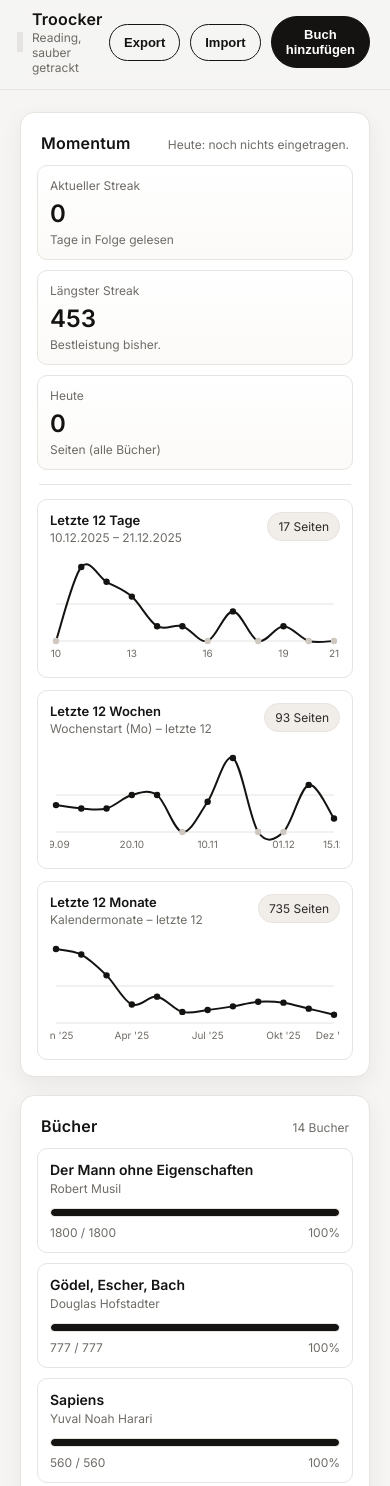
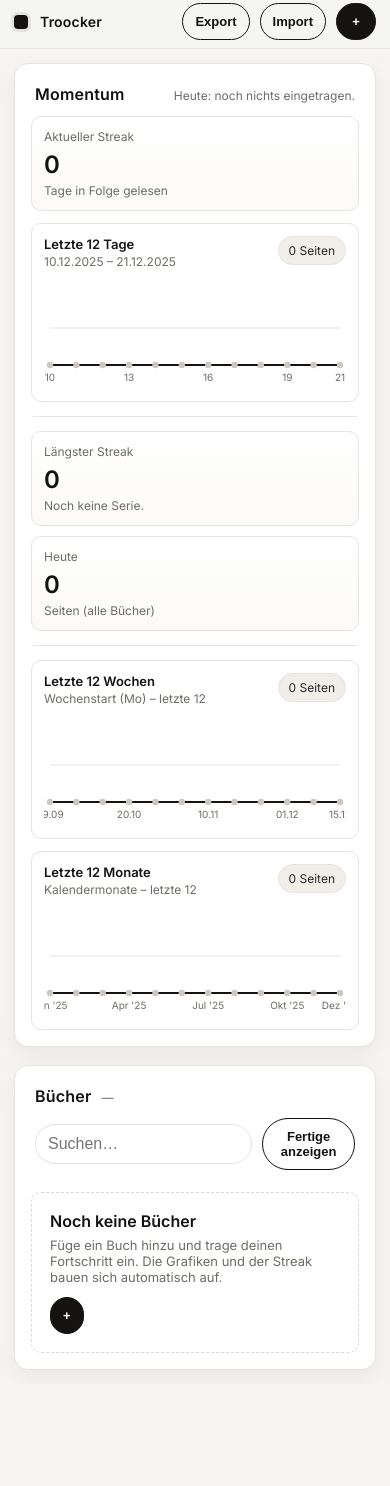
Before and after one commit to Mkpb321/momentum, a plain HTML site: page index.html in a window 390 px wide. Shown: the part 5-1491 px from the top of the page. After the commit the page ends 1389 px from the top, so only its background shows below. Drawn offline with Linux system fonts and the light colour scheme.

Commit message:
UI: compact header, hero layout (streak + 12-day chart first), searchable/sorted books with finished toggle; fix mobile modal overflow + iOS zoom

```diff
--- a/app.js
+++ b/app.js
@@ -12,14 +12,17 @@ let state = loadState();
    Hinweis: Standardmäßig werden Demo-Daten nur geladen, wenn noch keine Bücher existieren.
    Wenn du vorhandene Daten bewusst überschreiben willst: DEMO_OVERWRITE_EXISTING = true.
 ================================================================== */
-const ENABLE_DEMO_DATA = true;
-const DEMO_OVERWRITE_EXISTING = true;
+const ENABLE_DEMO_DATA = false;
+const DEMO_OVERWRITE_EXISTING = false;
 
 if (ENABLE_DEMO_DATA && (DEMO_OVERWRITE_EXISTING || state.books.length === 0)) {
   state = createDemoState();
   saveState(state);
 }
 /* =================== Ende DEMO-DATEN =================== */
+
+let showFinished = false;
+let searchQuery = "";
 
 let activeBookId = null;
 
@@ -47,6 +50,9 @@ const el = {
   bookList: document.getElementById("bookList"),
   emptyState: document.getElementById("emptyState"),
   booksMeta: document.getElementById("booksMeta"),
+
+  bookSearch: document.getElementById("bookSearch"),
+  btnToggleFinished: document.getElementById("btnToggleFinished"),
 
   kpiCurrentStreak: document.getElementById("kpiCurrentStreak"),
   kpiLongestStreak: document.getElementById("kpiLongestStreak"),
@@ -79,6 +85,18 @@ renderAll();
 function wireEvents() {
   el.btnAddBook.addEventListener("click", openAddBook);
   el.btnAddBookEmpty?.addEventListener("click", openAddBook);
+
+  // Books controls
+  el.bookSearch?.addEventListener("input", () => {
+    searchQuery = String(el.bookSearch.value || "").trim().toLowerCase();
+    renderBooks();
+  });
+
+  el.btnToggleFinished?.addEventListener("click", () => {
+    showFinished = !showFinished;
+    renderBooks();
+    updateBooksControls();
+  });
 
   el.btnCloseAddBook?.addEventListener("click", () => el.dlgAddBook.close());
   el.btnCancelAddBook?.addEventListener("click", () => el.dlgAddBook.close());
@@ -243,20 +261,55 @@ function save() {
 /* ------------------ rendering ------------------ */
 
 function renderAll() {
+  updateBooksControls();
   renderBooks();
   renderStatsAndKpis();
   renderCharts();
 }
 
+
+function updateBooksControls() {
+  if (el.btnToggleFinished) {
+    el.btnToggleFinished.textContent = showFinished ? "Fertige ausblenden" : "Fertige anzeigen";
+  }
+}
+
 function renderBooks() {
-  const books = state.books;
+  let books = [...state.books];
+
+  // Sort: zuletzt gelesen zuerst (nach letztem History-Datum), sonst nach Erstellungsdatum
+  books.sort((a, b) => {
+    const ad = lastEntryDateKey(a);
+    const bd = lastEntryDateKey(b);
+    if (ad !== bd) return bd.localeCompare(ad);
+    return String(b.createdAt || "").localeCompare(String(a.createdAt || ""));
+  });
+
+  const totalCount = books.length;
+  const finishedCount = books.filter(isFinished).length;
+
+  if (!showFinished) {
+    books = books.filter(b => !isFinished(b));
+  }
+
+  if (searchQuery) {
+    books = books.filter(b => {
+      const t = `${b.title || ""} ${b.author || ""}`.toLowerCase();
+      return t.includes(searchQuery);
+    });
+  }
 
   el.booksMeta.textContent = books.length
     ? `${books.length} Buch${books.length === 1 ? "" : "er"}`
     : "—";
 
-  el.emptyState.hidden = books.length !== 0;
+  el.emptyState.hidden = totalCount !== 0;
   el.bookList.innerHTML = "";
+
+  if (totalCount > 0 && books.length === 0) {
+    el.bookList.innerHTML = `<div class="muted" style="padding:6px 4px;">Keine Treffer.</div>`;
+    return;
+  }
 
   for (const book of books) {
     const cur = latestPage(book);
@@ -449,6 +502,16 @@ function computeMonthTotals(dailyMap) {
 }
 
 /* ------------------ book helpers ------------------ */
+
+function isFinished(book) {
+  const cur = latestPage(book);
+  return book.totalPages > 0 && cur >= book.totalPages;
+}
+
+function lastEntryDateKey(book) {
+  if (!book.history?.length) return "0000-00-00";
+  return [...book.history].map(h => h.date).sort().at(-1) || "0000-00-00";
+}
 
 function getActiveBook() {
   return state.books.find(b => b.id === activeBookId) || null;
--- a/index.html
+++ b/index.html
@@ -17,14 +17,13 @@
         <div class="brand__mark" aria-hidden="true"></div>
         <div>
           <div class="brand__title">Troocker</div>
-          <div class="brand__subtitle">Reading, sauber getrackt</div>
 </div>
       </div>
 
       <div class="topbar__actions">
         <button class="btn btn--ghost" id="btnExport" title="Daten exportieren">Export</button>
         <button class="btn btn--ghost" id="btnImport" title="Daten importieren">Import</button>
-        <button class="btn" id="btnAddBook">Buch hinzufügen</button>
+        <button class="btn" id="btnAddBook">+</button>
       </div>
     </div>
   </header>
@@ -36,13 +35,32 @@
         <div class="panel__meta" id="streakMeta">—</div>
       </div>
 
-      <div class="kpis">
-        <div class="kpi">
+      <div class="hero">
+        <div class="hero__left">
+          <div class="kpi kpi--solo">
             <div class="kpi__label">Aktueller Streak</div>
             <div class="kpi__value" id="kpiCurrentStreak">0</div>
             <div class="kpi__hint">Tage in Folge gelesen</div>
           </div>
+        </div>
 
+        <div class="hero__right">
+          <div class="chart chart--hero">
+            <div class="chart__head">
+              <div>
+                <div class="chart__title">Letzte 12 Tage</div>
+                <div class="chart__sub" id="subDays">—</div>
+              </div>
+              <div class="chip" id="sumDays">0</div>
+            </div>
+            <div class="chart__body" id="chartDays"></div>
+          </div>
+        </div>
+      </div>
+
+      <div class="divider"></div>
+
+      <div class="kpis kpis--below">
         <div class="kpi">
           <div class="kpi__label">Längster Streak</div>
           <div class="kpi__value" id="kpiLongestStreak">0</div>
@@ -54,22 +72,17 @@
           <div class="kpi__value" id="kpiTodayPages">0</div>
           <div class="kpi__hint">Seiten (alle Bücher)</div>
         </div>
+
+        <div class="kpi kpi--ghost" aria-hidden="true">
+          <div class="kpi__label">—</div>
+          <div class="kpi__value">—</div>
+          <div class="kpi__hint">—</div>
+        </div>
       </div>
 
       <div class="divider"></div>
 
       <div class="charts">
-        <div class="chart">
-          <div class="chart__head">
-            <div>
-              <div class="chart__title">Letzte 12 Tage</div>
-              <div class="chart__sub" id="subDays">—</div>
-            </div>
-            <div class="chip" id="sumDays">0</div>
-          </div>
-          <div class="chart__body" id="chartDays"></div>
-        </div>
-
         <div class="chart">
           <div class="chart__head">
             <div>
@@ -93,11 +106,16 @@
         </div>
       </div>
     </section>
-
 <section class="panel">
-      <div class="panel__head">
+      <div class="panel__head panel__head--books">
+        <div class="panel__headleft">
           <h2>Bücher</h2>
           <div class="panel__meta" id="booksMeta">—</div>
+        </div>
+        <div class="panel__headright">
+          <input class="search" id="bookSearch" type="search" placeholder="Suchen…" autocomplete="off" />
+          <button class="btn btn--ghost" id="btnToggleFinished" type="button">Fertige anzeigen</button>
+        </div>
       </div>
 
       <div id="bookList" class="booklist" aria-live="polite"></div>
@@ -107,7 +125,7 @@
         <div class="empty__text">
           Füge ein Buch hinzu und trage deinen Fortschritt ein. Die Grafiken und der Streak bauen sich automatisch auf.
         </div>
-        <button class="btn" id="btnAddBookEmpty">Buch hinzufügen</button>
+        <button class="btn" id="btnAddBookEmpty">+</button>
       </div>
     </section>
   </main>
--- a/styles.css
+++ b/styles.css
@@ -410,3 +410,69 @@ svg.chartsvg{
 .chartdot--zero{
   fill: var(--bar-muted);
 }
+
+
+/* --- Troocker layout refinements --- */
+.topbar__inner{ padding-top:10px; padding-bottom:10px; }
+.wrap{ padding-top:16px; padding-bottom:16px; }
+.brand__title{ font-size: 14px; }
+
+@media (max-width: 520px){
+  .wrap{ padding: 14px 14px; }
+  .topbar__inner{ padding-top:8px; padding-bottom:8px; }
+  .btn{ padding: 10px 12px; }
+  #btnAddBook{ width: 40px; padding: 10px 0; text-align:center; }
+}
+
+/* Hero row: streak + 12 days chart first */
+.hero{
+  display:grid;
+  grid-template-columns: 220px 1fr;
+  gap:12px;
+  align-items:stretch;
+}
+@media (max-width: 820px){
+  .hero{ grid-template-columns: 1fr; }
+}
+.kpi--solo{ height: 100%; display:flex; flex-direction:column; justify-content:center; }
+.kpis--below{ grid-template-columns: repeat(2, 1fr); }
+@media (max-width: 680px){
+  .kpis--below{ grid-template-columns: 1fr; }
+}
+.kpi--ghost{ visibility:hidden; }
+@media (max-width: 980px){
+  .kpi--ghost{ display:none; }
+}
+
+/* Books header: search + toggle */
+.panel__head--books{ align-items:center; }
+.panel__headleft{ display:flex; align-items:baseline; gap:10px; }
+.panel__headright{ display:flex; align-items:center; gap:10px; }
+@media (max-width: 520px){
+  .panel__head--books{ flex-direction:column; align-items:stretch; }
+  .panel__headright{ width:100%; }
+}
+.search{
+  width: 220px;
+  max-width: 48vw;
+  padding: 10px 12px;
+  border-radius: 999px;
+  border: 1px solid var(--line);
+  background: #fff;
+  font-size: 14px;
+}
+.search:focus{ outline:none; box-shadow: var(--focus); border-color: #d9d2ca; }
+@media (max-width: 520px){
+  .search{ width: 100%; max-width: none; font-size:16px; }
+}
+
+/* Prevent horizontal overflow in general */
+body{ overflow-x:hidden; }
+
+/* Modal: fit on narrow screens and avoid cut-off; allow vertical scroll */
+.modal__card{ max-height: calc(100vh - 24px); overflow: auto; }
+.bookdetail__row input{ min-width: 0; }
+
+/* Prevent iOS zoom on focus: keep inputs >= 16px */
+.field input,
+.bookdetail__row input{ font-size: 16px; }
```
Also changed, not shown: 1 other file. Lines whose indentation alone changed are shown as unchanged.
